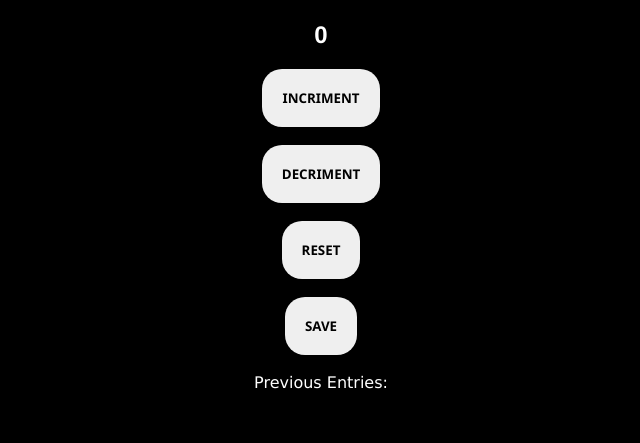
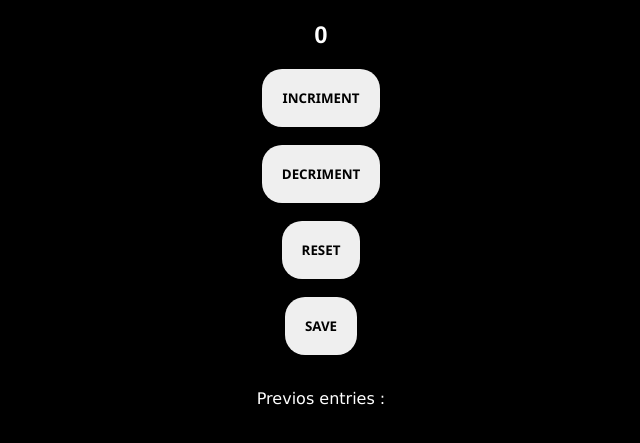
Before and after one commit to himanshu1221/JavaScript-Practice-Projects, a plain HTML site: page PassengerCounterApp/index.html in a window 1280 px wide. Both pictures are taken after a click on the button "RESET". Shown: the part 87-530 px from the top of the page, without its empty margins (319-959 px from the left). Drawn offline with Linux system fonts and the light colour scheme.

Commit message:
done for today merging with save button done

```diff
--- a/PassengerCounterApp/index.html
+++ b/PassengerCounterApp/index.html
@@ -18,7 +18,7 @@
     <br>
     <button id="save-btn" onclick="save()">SAVE</button>
     <br>
-    <div id="results">Previous Entries: </div>
+    <p id="results">Previous Entries : </p>
 </body>
 <script src="index.js"></script>
 </html>
--- a/PassengerCounterApp/index.js
+++ b/PassengerCounterApp/index.js
@@ -1,4 +1,5 @@
 let a = document.getElementById("count-el");
+let s = document.getElementById("results")
 let count = 0;
 
 function incriment(){
@@ -13,9 +14,11 @@ function decriment (){
 
 function reset(){
     count = 0
-    a.innerHTML = count
+    a.innerText = count
+    s.innerText = "Previos entries : "
 }
 
 function save(){
-    console.log(count)
+    let countStr =+ count + " - "
+    s.innerText += countStr
 }
```
